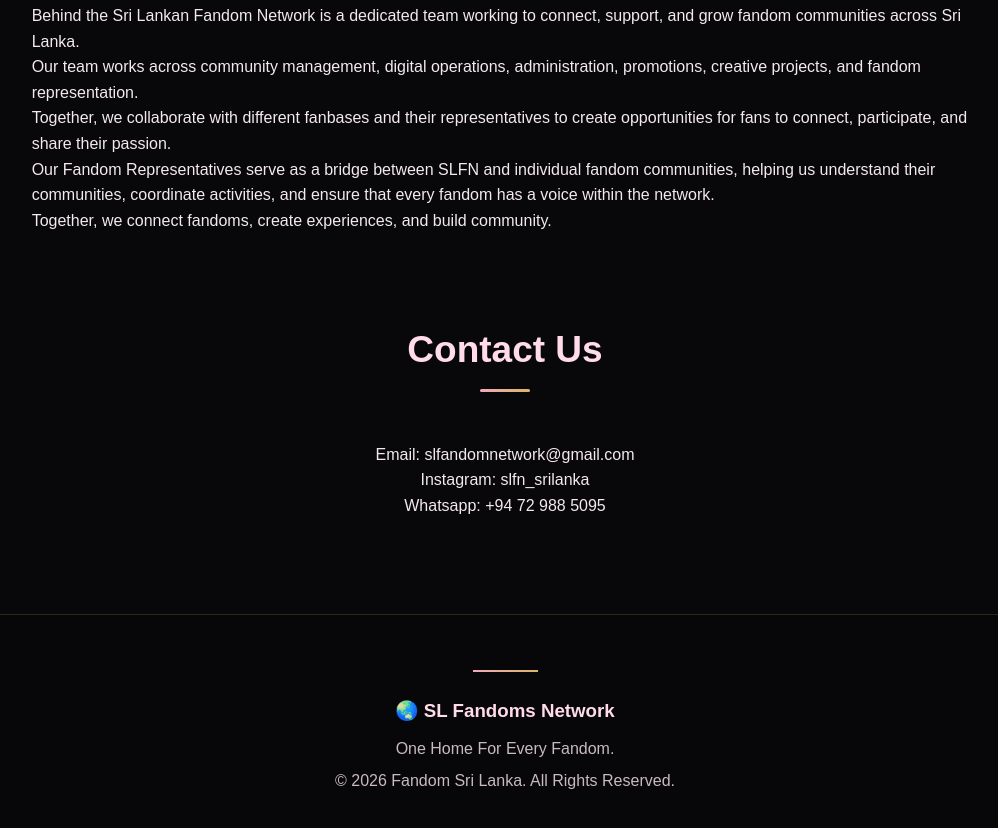
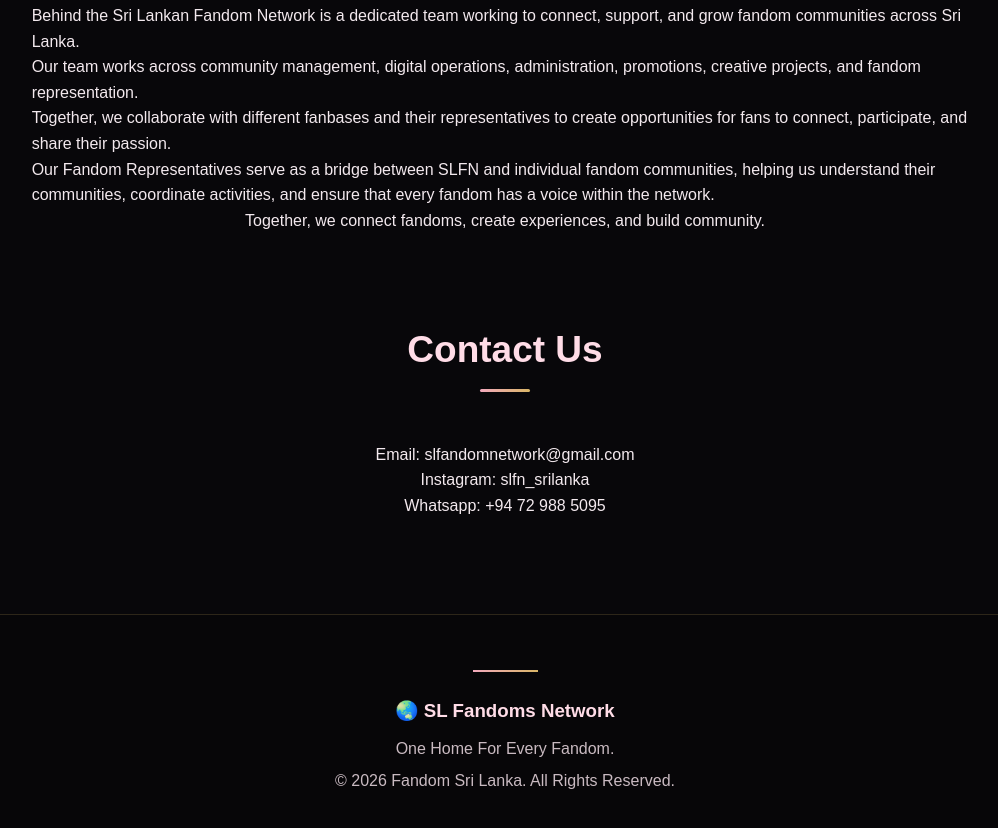
Before and after one commit to piyumi06/slfandomsofficial, a plain HTML site: page index.html in a window 1280 px wide. Shown: the part 3287-4115 px from the top of the page, without its empty margins (135-1133 px from the left). Drawn offline with Linux system fonts and the light colour scheme.

Commit message:
Update index.html

```diff
--- a/index.html
+++ b/index.html
@@ -280,7 +280,7 @@
 
 Our Fandom Representatives serve as a bridge between SLFN and individual fandom communities, helping us understand their communities, coordinate activities, and ensure that every fandom has a voice within the network.</p>
 
-<p>Together, we connect fandoms, create experiences, and build community.
+<p><center>Together, we connect fandoms, create experiences, and build community.</center>
 </p>
 
 
```
